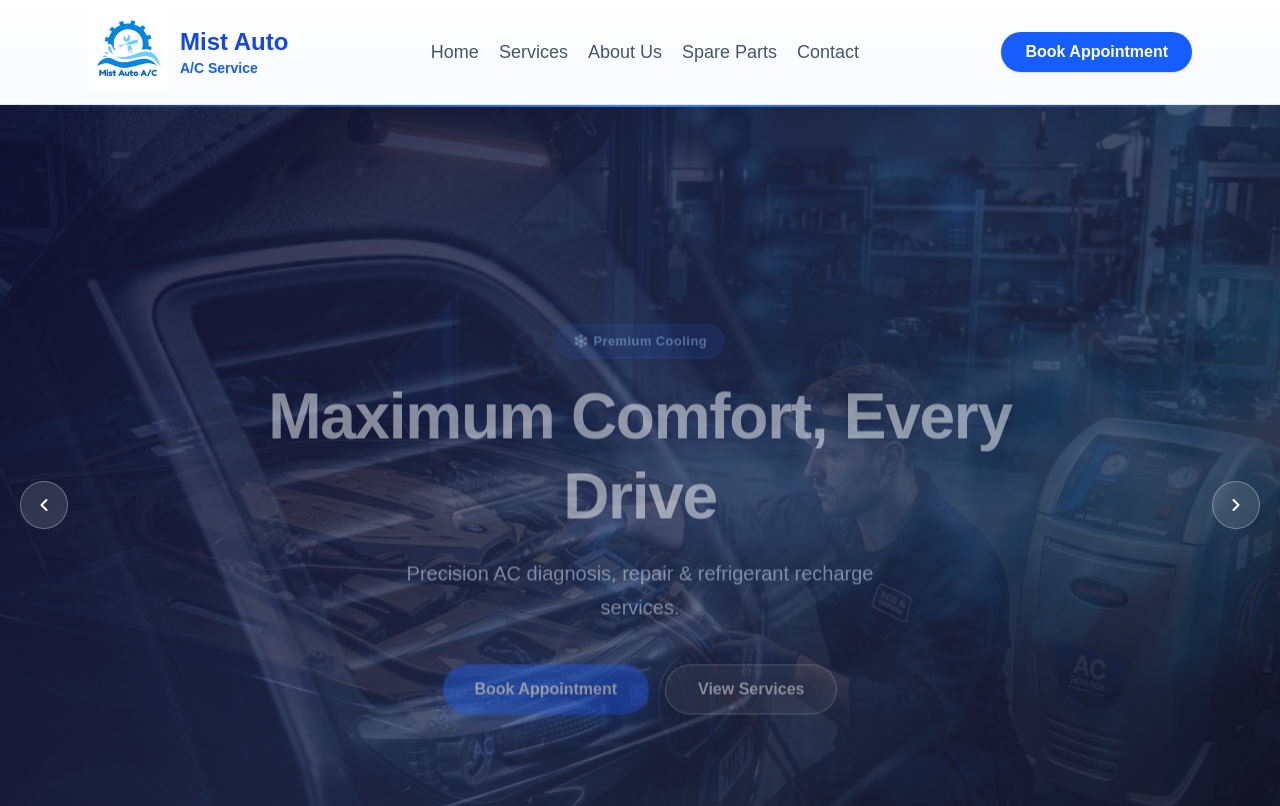
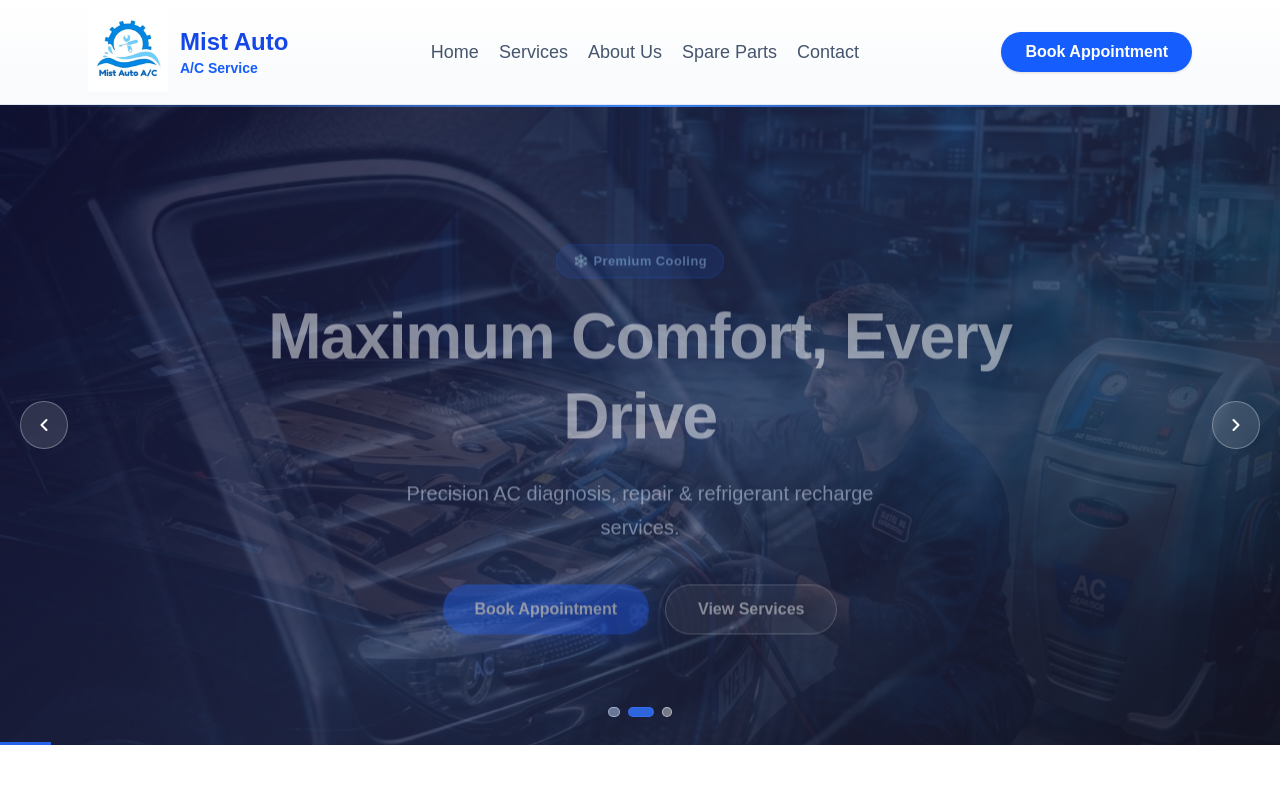
Before and after one commit to Tharaka-Maheshwara/misautoac-new, a Next.js app: page / in a window 1280 px wide. Shown: the top 806 px of the page. Built offline with nearby package versions, Linux system fonts and the light colour scheme.

Commit message:
home page okey

```diff
--- a/src/components/layout/HeroSection.tsx
+++ b/src/components/layout/HeroSection.tsx
@@ -135,7 +135,7 @@ export default function HeroSection() {
 
       <section
         className="relative w-full overflow-hidden"
-        style={{ minHeight: "100svh" }}
+        style={{ minHeight: "80vh" }}
         aria-label="Hero Image Slider"
       >
         {/* Slides */}
@@ -192,7 +192,7 @@ export default function HeroSection() {
         {/* Content */}
         <div
           className="relative z-20 flex flex-col items-center justify-center text-center text-white px-6"
-          style={{ minHeight: "100svh", paddingTop: "80px", paddingBottom: "80px" }}
+          style={{ minHeight: "80vh", paddingTop: "80px", paddingBottom: "80px" }}
         >
           <div key={current} className="hero-content-enter max-w-3xl mx-auto">
             {/* Badge */}
```
